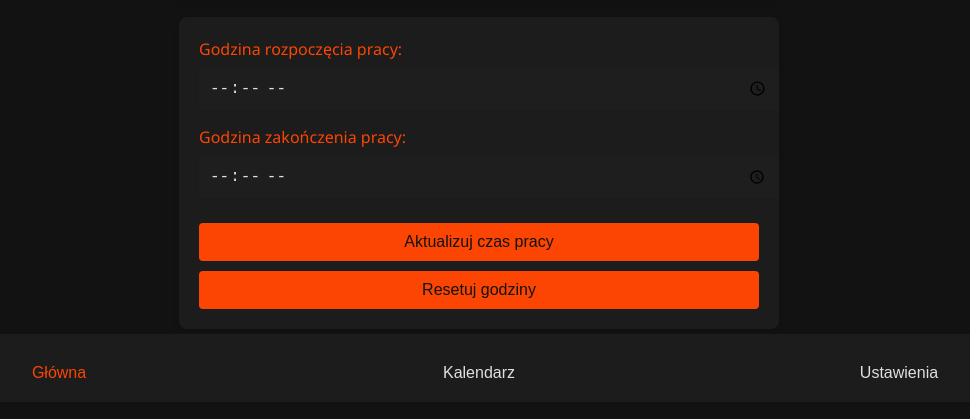
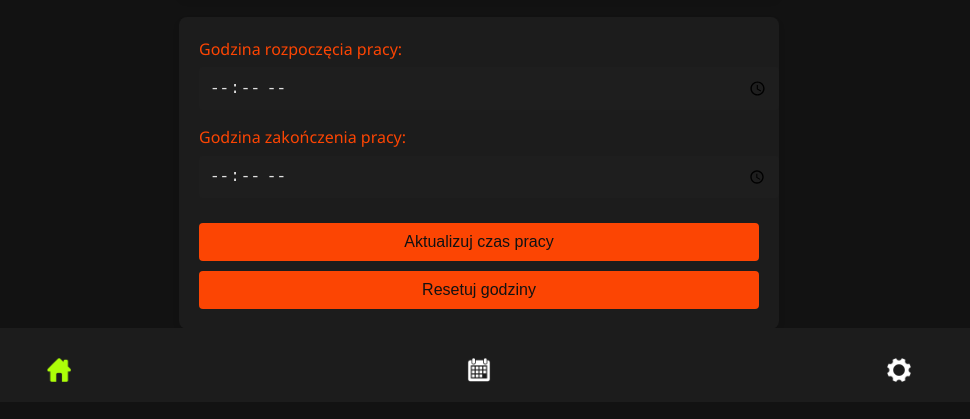
Before and after one commit to Vetrox360/Kalkulator-zarobkow, a plain HTML site: page index.html in a window 1280 px wide. Shown: the part 398-817 px from the top of the page, without its empty margins (161-1131 px from the left). Drawn offline with Linux system fonts and the light colour scheme.

Commit message:
Update index.html

```diff
--- a/index.html
+++ b/index.html
@@ -226,6 +226,25 @@
             background-color: var(--input-bg);
             color: var(--text-color);
         }
+  .bottom-nav button {
+    background-color: transparent;
+    border: none;
+    padding: 10px;
+    cursor: pointer;
+    display: flex;
+    flex-direction: column;
+    align-items: center;
+}
+
+.nav-icon {
+    width: 24px;
+    height: 24px;
+    filter: brightness(0) invert(1);
+}
+
+.bottom-nav button.active .nav-icon {
+    filter: brightness(0) invert(1) sepia(100%) saturate(10000%) hue-rotate(20deg);
+}
     </style>
 </head>
 <body>
@@ -322,9 +341,15 @@
 </div>
 
   <div class="bottom-nav">
-    <button onclick="showPage('mainPage')" id="mainPageBtn">Główna</button>
-    <button onclick="showPage('calendarPage')" id="calendarPageBtn">Kalendarz</button>
-    <button onclick="showPage('settingsPage')" id="settingsPageBtn">Ustawienia</button>
+    <button onclick="showPage('mainPage')" id="mainPageBtn">
+        <img src="Home.webp" alt="Home" class="nav-icon">
+    </button>
+    <button onclick="showPage('calendarPage')" id="calendarPageBtn">
+        <img src="Calendar.webp" alt="Calendar" class="nav-icon">
+    </button>
+    <button onclick="showPage('settingsPage')" id="settingsPageBtn">
+        <img src="Settings.webp" alt="Settings" class="nav-icon">
+    </button>
 </div>
 
   <script>
@@ -699,6 +724,7 @@ function showPage(pageId) {
     document.getElementById('mainPage').style.display = pageId === 'mainPage' ? 'block' : 'none';
     document.getElementById('calendarPage').style.display = pageId === 'calendarPage' ? 'block' : 'none';
     document.getElementById('settingsPage').style.display = pageId === 'settingsPage' ? 'block' : 'none';
+
     document.getElementById('mainPageBtn').classList.toggle('active', pageId === 'mainPage');
     document.getElementById('calendarPageBtn').classList.toggle('active', pageId === 'calendarPage');
     document.getElementById('settingsPageBtn').classList.toggle('active', pageId === 'settingsPage');
```
